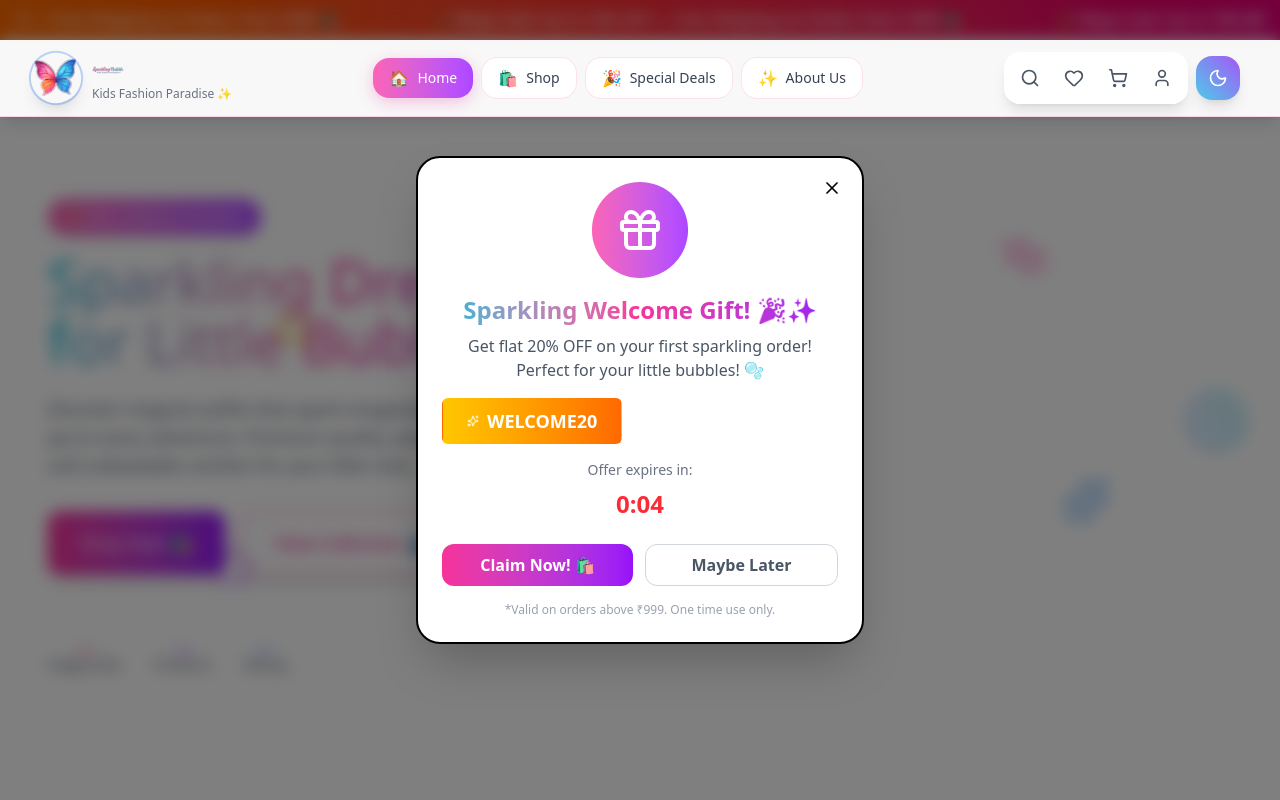
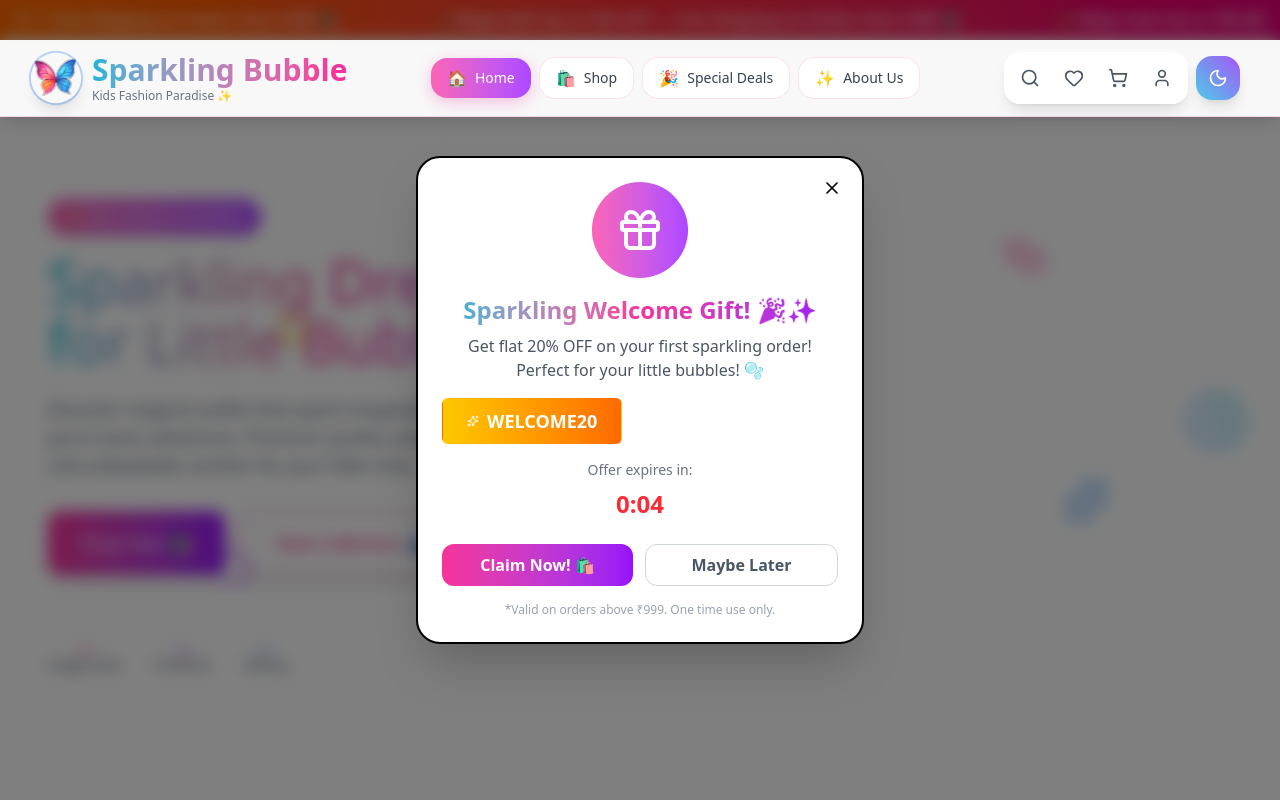
Before and after one commit to vikassahu118/sparkling-, a React (Vite) app: page / in a window 1280 px wide. Shown: the top 800 px of the page. Built offline with nearby package versions, Linux system fonts and the light colour scheme.

Commit message:
logo text

```diff
--- a/src/components/Navbar.jsx
+++ b/src/components/Navbar.jsx
@@ -160,12 +160,22 @@ export default function Navbar({
                 />
               </motion.div>
               <div className="sm:block">
-                {/* ⭐ FIX: Using <img> tag for the Heading SVG (LogoText) */}
-                <img
-                    src={LogoText}
-                    alt="Brand Name"
-                    className="h-7 lg:h-8 w-auto"
-                />
+                <motion.h1
+                  className={`text-2xl lg:text-3xl font-bold bg-gradient-to-r ${getTextGradient()} bg-clip-text text-transparent`}
+                  animate={{
+                    backgroundPosition: ['0% 50%', '100% 50%', '0% 50%']
+                  }}
+                  transition={{
+                    duration: 3,
+                    repeat: Infinity,
+                    ease: "linear"
+                  }}
+                  style={{
+                    backgroundSize: '200% 200%'
+                  }}
+                >
+                  Sparkling Bubble
+                </motion.h1>
 
                 <p className={`text-xs ${isDarkMode ? 'text-purple-300' : 'text-gray-500'} transition-colors duration-500`}>
                   Kids Fashion Paradise {isDarkMode ? '🌙' : '✨'}
```
